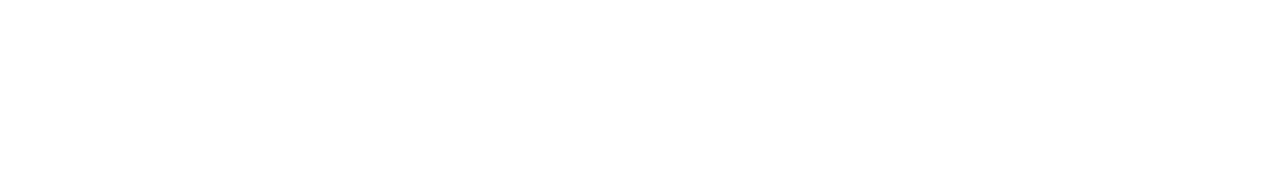
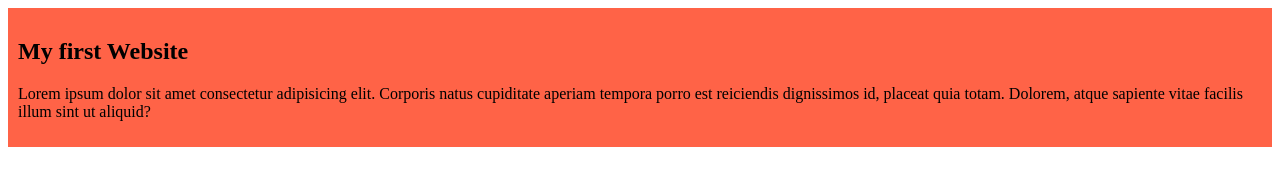
Before and after one commit to MuqtadirChowdhury/my-first-github-report, a plain HTML site: page index.html in a window 1280 px wide. Drawn offline with Linux system fonts and the light colour scheme.

Commit message:
added the first blog

```diff
--- a/index.html
+++ b/index.html
@@ -3,10 +3,15 @@
 <head>
     <meta charset="UTF-8">
     <meta name="viewport" content="width=device-width, initial-scale=1.0">
-    <title>My first github report
-    </title>
+    <title>My first github report</title>
+    <link rel="stylesheet" href="styles/blog.css"
 </head>
 <body>
+    <div>
+        <h2> My first Website</h2>
+      <p>  Lorem ipsum dolor sit amet consectetur adipisicing elit. Corporis natus cupiditate aperiam tempora porro est reiciendis dignissimos id, placeat quia totam. Dolorem, atque sapiente vitae facilis illum sint ut aliquid? </p>
+
+    </div>
 
 </body>
 </html>
--- /dev/null
+++ b/styles/blog.css
@@ -0,0 +1,5 @@
+div{
+    background-color: tomato;
+    padding: 10px;
+    border-top: 10PX;
+}
```
